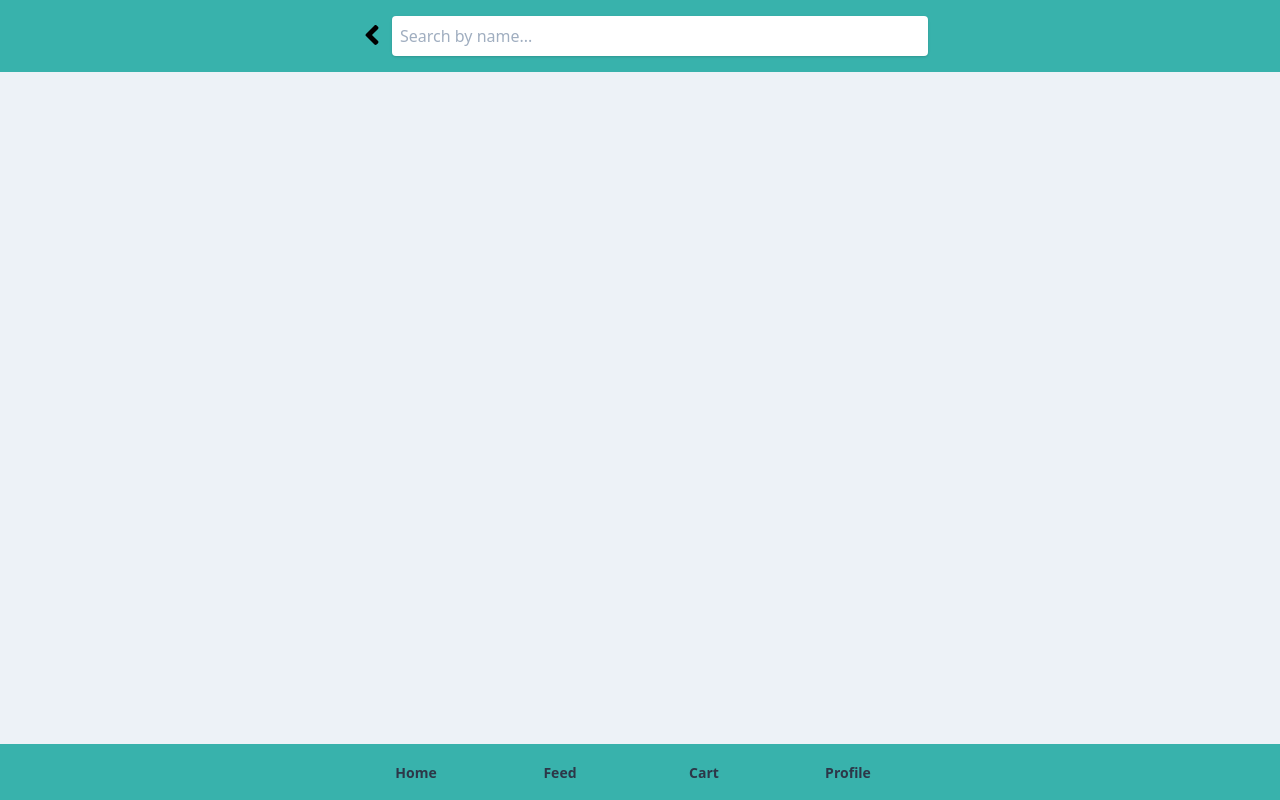
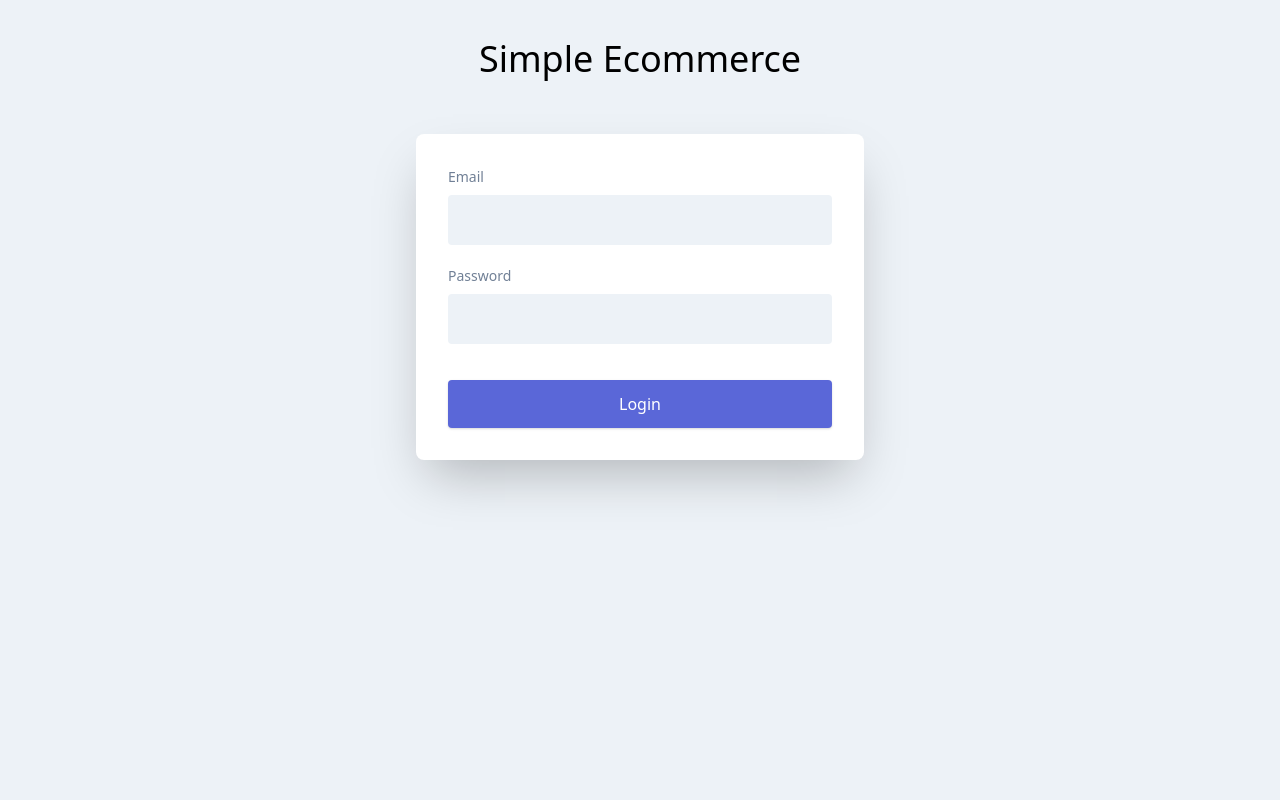
Before and after one commit to jurnalanas/simple-ecommerce, a React (Create React App) app: page /login in a window 1280 px wide. Before the commit this address led to /. Built offline with nearby package versions, Linux system fonts and the light colour scheme.

Commit message:
added login page

```diff
--- a/src/App.js
+++ b/src/App.js
@@ -3,6 +3,7 @@ import { BrowserRouter as Router, Route, Redirect, Switch } from 'react-router-d
 
 import Home from './products/pages/Home';
 import Products from './products/pages/Products';
+import Login from './users/pages/Login.js';
 
 
 const App = () => {
@@ -15,6 +16,9 @@ const App = () => {
         <Route path="/products" exact>
           <Products/>
         </Route>
+        <Route path="/login" exact>
+          <Login/>
+        </Route>
         <Redirect to ="/" />
       </Switch>
     </Router>
--- /dev/null
+++ b/src/users/components/LoginForm.js
@@ -0,0 +1,27 @@
+import React from 'react';
+
+const LoginForm = () => {
+  return (
+    <div className="bg-white rounded-lg overflow-hidden shadow-2xl">
+        <div className="p-8">
+            <form method="POST" className="" action="#" onSubmit="return false;">
+                <div className="mb-5">
+                    <label htmlFor="email" className="block mb-2 text-sm font-medium text-gray-600">Email</label>
+
+                    <input type="text" name="email" className="block w-full p-3 rounded bg-gray-200 border border-transparent focus:outline-none" />
+                </div>
+
+                <div className="mb-5">
+                    <label htmlFor="password" className="block mb-2 text-sm font-medium text-gray-600">Password</label>
+
+                    <input type="text" name="password" className="block w-full p-3 rounded bg-gray-200 border border-transparent focus:outline-none" />
+                </div>
+
+                <button className="w-full p-3 mt-4 bg-indigo-600 text-white rounded shadow">Login</button>
+            </form>
+        </div>
+    </div>
+  )
+}
+
+export default LoginForm;
--- /dev/null
+++ b/src/users/pages/Login.js
@@ -0,0 +1,15 @@
+import React from "react";
+import LoginForm from "../components/LoginForm.js";
+
+const Login = () => {
+  return (
+    <div className="container mx-auto p-8 flex">
+      <div className="max-w-md w-full mx-auto">
+        <h1 className="text-4xl text-center mb-12 font-thin">Simple Ecommerce</h1>
+        <LoginForm />
+      </div>
+    </div>
+  );
+}
+
+export default Login;
```
